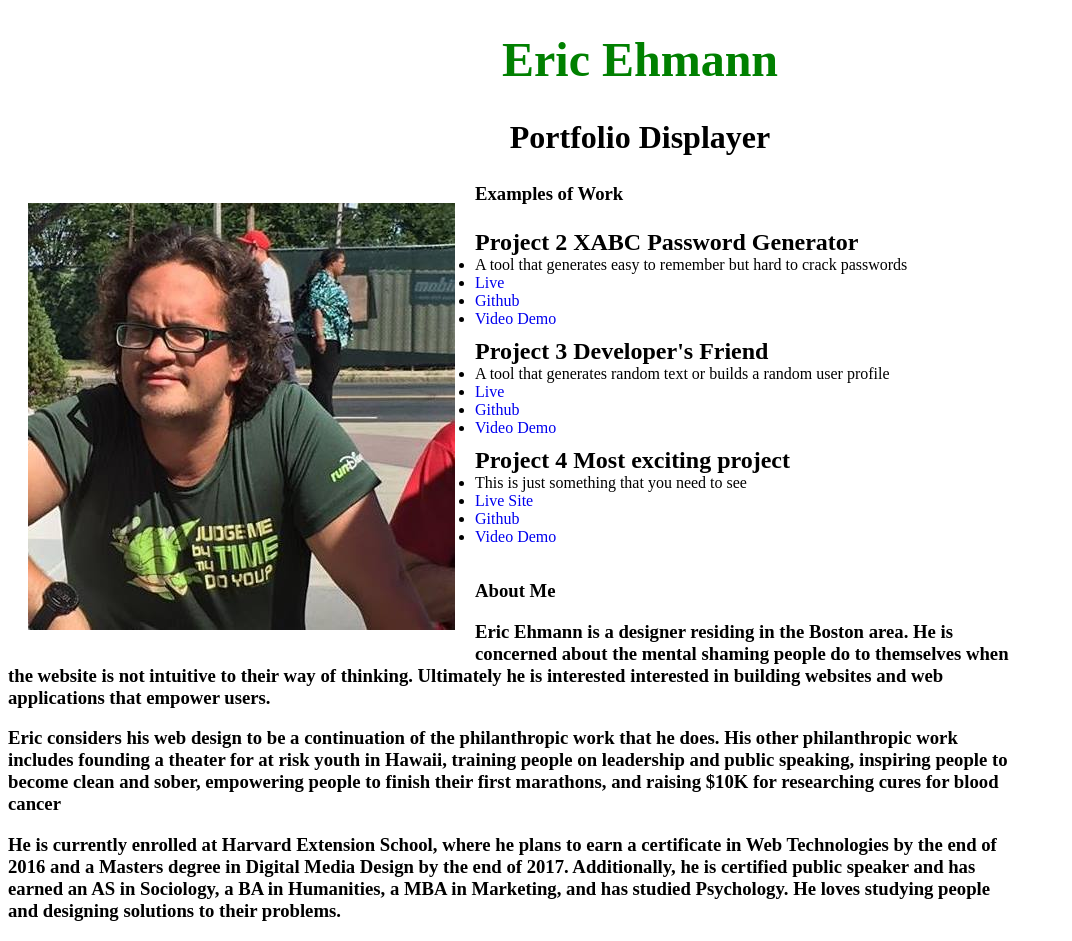
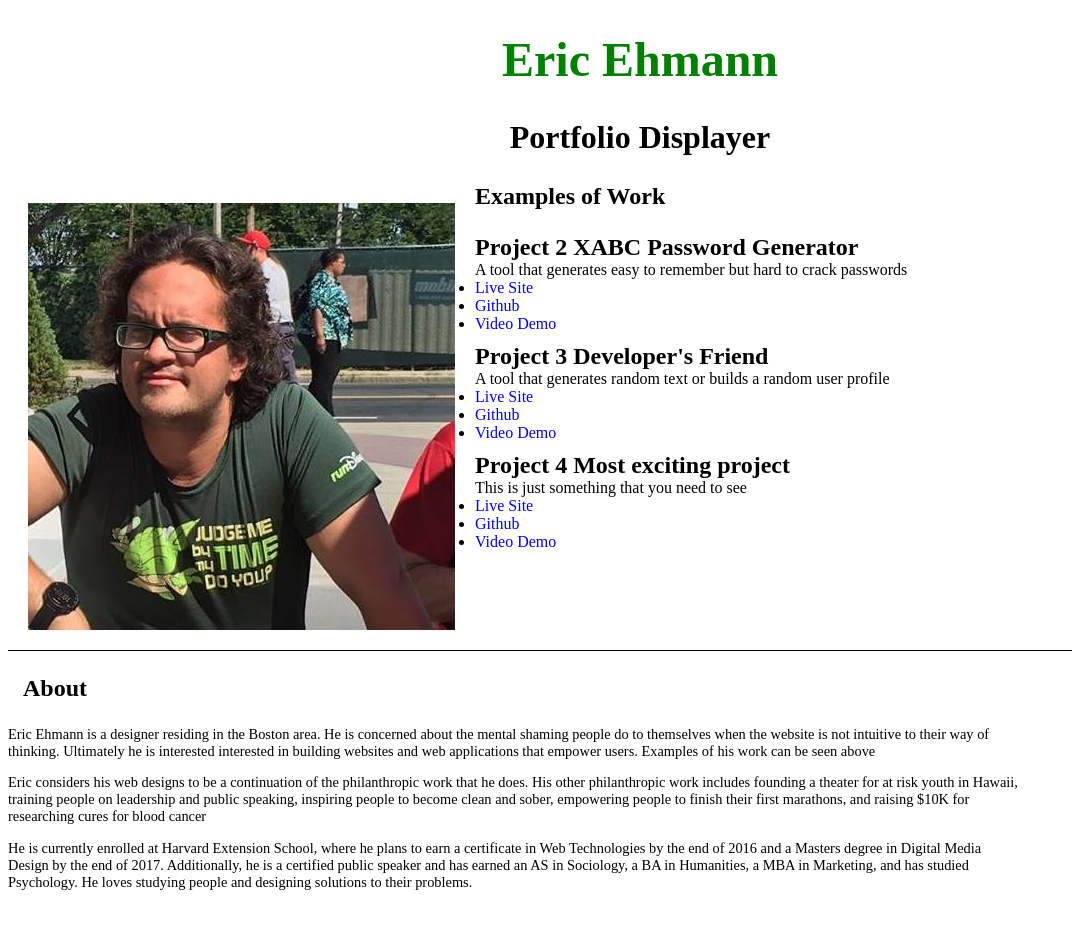
Before and after one commit to eehmaann/Hello-world, a PHP site: page / in a window 1280 px wide. Shown: the whole page, without its empty margins (0-1072 px from the left). After the commit the page ends 890 px from the top, so only its background shows below. Run offline with PHP 8.4, Linux system fonts and the light colour scheme.

Commit message:
final changes

```diff
--- a/index.php
+++ b/index.php
@@ -11,37 +11,36 @@
         <h2> Portfolio Displayer</h2>
         <img src="picture.jpg" alt="Picture of Eric Ehmann"  />
 
-
         <h3> Examples of Work</h3>
         <ul>
             <li> Project 2 XABC Password Generator</li>
             <ul>
                 <li> A tool that generates easy to remember but hard to crack passwords</li>
-    	   <li><a href ="#">Live </a></li>
+                <li><a href ="#">Live Site</a></li>
                 <li><a href="#">Github</a></li>
-            <li><a href=#>Video Demo</a></li>
+                <li><a href="#">Video Demo</a></li>
             </ul>
             <li> Project 3 Developer's Friend</li>
             <ul>
                 <li> A tool that generates random text or builds a random user profile</li>
-    	   <li><a href="#">Live</a> </li>
+                <li><a href="#">Live Site</a> </li>
                 <li><a href="#">Github</a></li>
-            <li><a href=#>Video Demo</a></li>
+                <li><a href="#">Video Demo</a></li>
             </ul>
             <li> Project 4 Most exciting project</li>
             <ul>
                 <li> This is just something that you need to see</li>
                 <li><a href="#">Live Site</a></li>
                 <li><a href="#">Github</a></li>
-            <li><a href=#>Video Demo</a></li>
+                <li><a href="#">Video Demo</a></li>
             </ul>
         </ul>
     </main>
     <footer>
-    <h3>About Me<h3>
-    <p>Eric Ehmann is a designer residing in the Boston area.  He is concerned about the mental shaming people do to themselves when the website is not intuitive to their way of thinking.  Ultimately he is interested interested in building websites and web applications that empower users.</p>
-    <p> Eric considers his web design to be a continuation of the philanthropic work that he does.  His other philanthropic work includes founding a theater for at risk youth in Hawaii, training people on leadership and public speaking, inspiring people to become clean and sober, empowering people to finish their first marathons, and raising $10K for researching cures for blood cancer</p>
-    <p>He is currently enrolled at Harvard Extension School, where he plans to earn a certificate in Web Technologies by the end of 2016 and a Masters degree in Digital Media Design by the end of 2017.  Additionally, he is certified public speaker and has earned an AS in Sociology, a BA in Humanities, a MBA in Marketing, and has studied Psychology.  He loves studying people and designing solutions to their problems.</p>
+        <h3> About </h3>
+        <p>Eric Ehmann is a designer residing in the Boston area.  He is concerned about the mental shaming people do to themselves when the website is not intuitive to their way of thinking.  Ultimately he is interested interested in building websites and web applications that empower users. Examples of his work can be seen above</p>
+        <p> Eric considers his web designs to be a continuation of the philanthropic work that he does.  His other philanthropic work includes founding a theater for at risk youth in Hawaii, training people on leadership and public speaking, inspiring people to become clean and sober, empowering people to finish their first marathons, and raising $10K for researching cures for blood cancer</p>
+        <p>He is currently enrolled at Harvard Extension School, where he plans to earn a certificate in Web Technologies by the end of 2016 and a Masters degree in Digital Media Design by the end of 2017.  Additionally, he is a certified public speaker and has earned an AS in Sociology, a BA in Humanities, a MBA in Marketing, and has studied Psychology.  He loves studying people and designing solutions to their problems.</p>
     </footer>
 </body>
 </html>
--- a/style.css
+++ b/style.css
@@ -10,6 +10,12 @@ h2{
 	font-size: 2rem;
 	font-weight: bold;
 	text-align: center;
+}
+
+h3 {
+	font-size: 1.5rem;
+	font-weight: bold;
+	margin-left: 15px;
 }
 img{
 	float:left;
@@ -30,9 +36,19 @@ ul ul{ list-style-type: disc;
 		font-weight: normal;
 		margin-left: 15px; }
 
+ul ul li:first-of-type{
+	list-style-type: none;
+}
+
 ul ul li:last-of-type{
 	padding-bottom: 10px;
+	margin-left:20px;
 }
 
 a { text-decoration: none;
 	}
+footer {
+	clear: left;
+	border-top: thin solid black;
+	font-size: 0.9rem
+}
```
Lines whose indentation alone changed are shown as unchanged.
